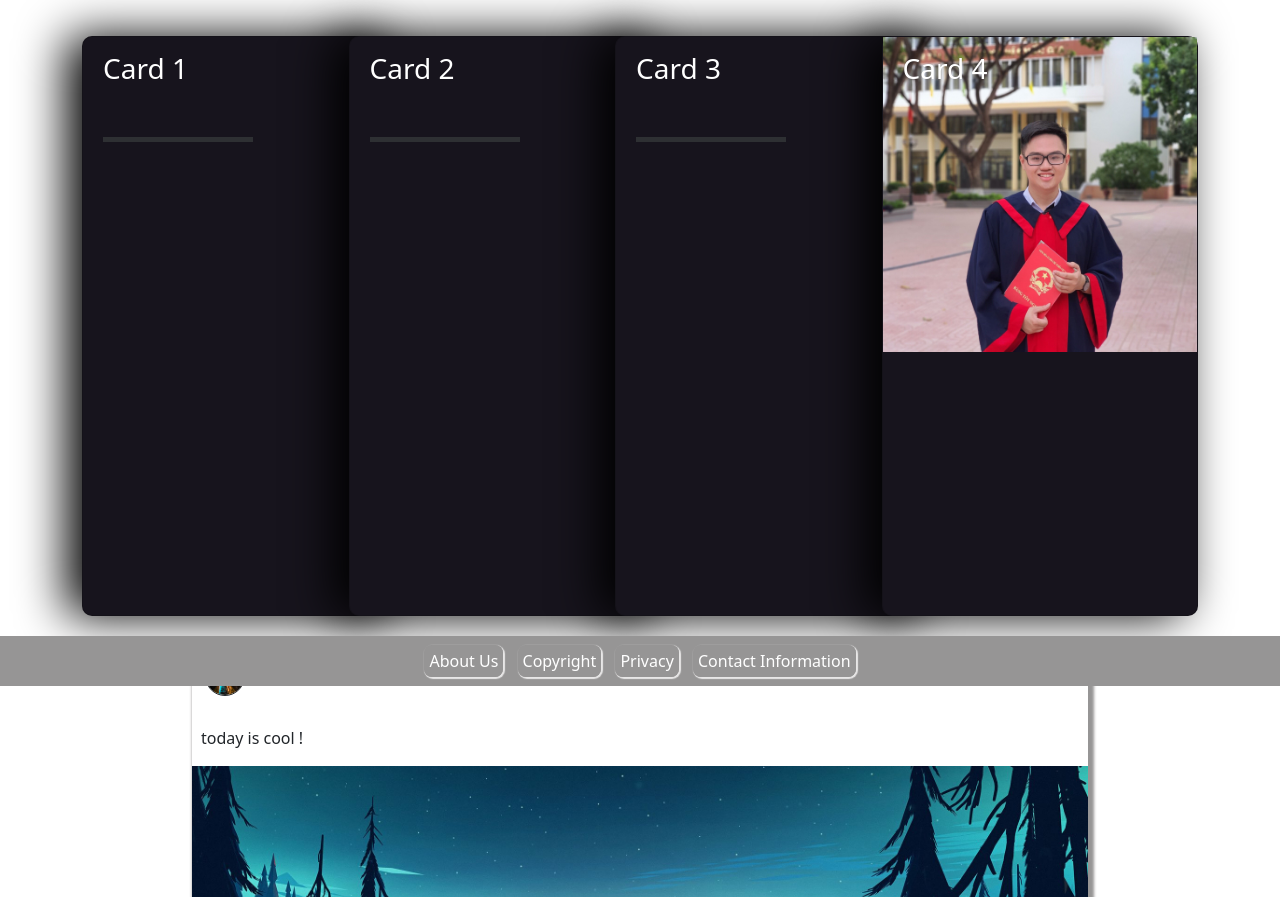
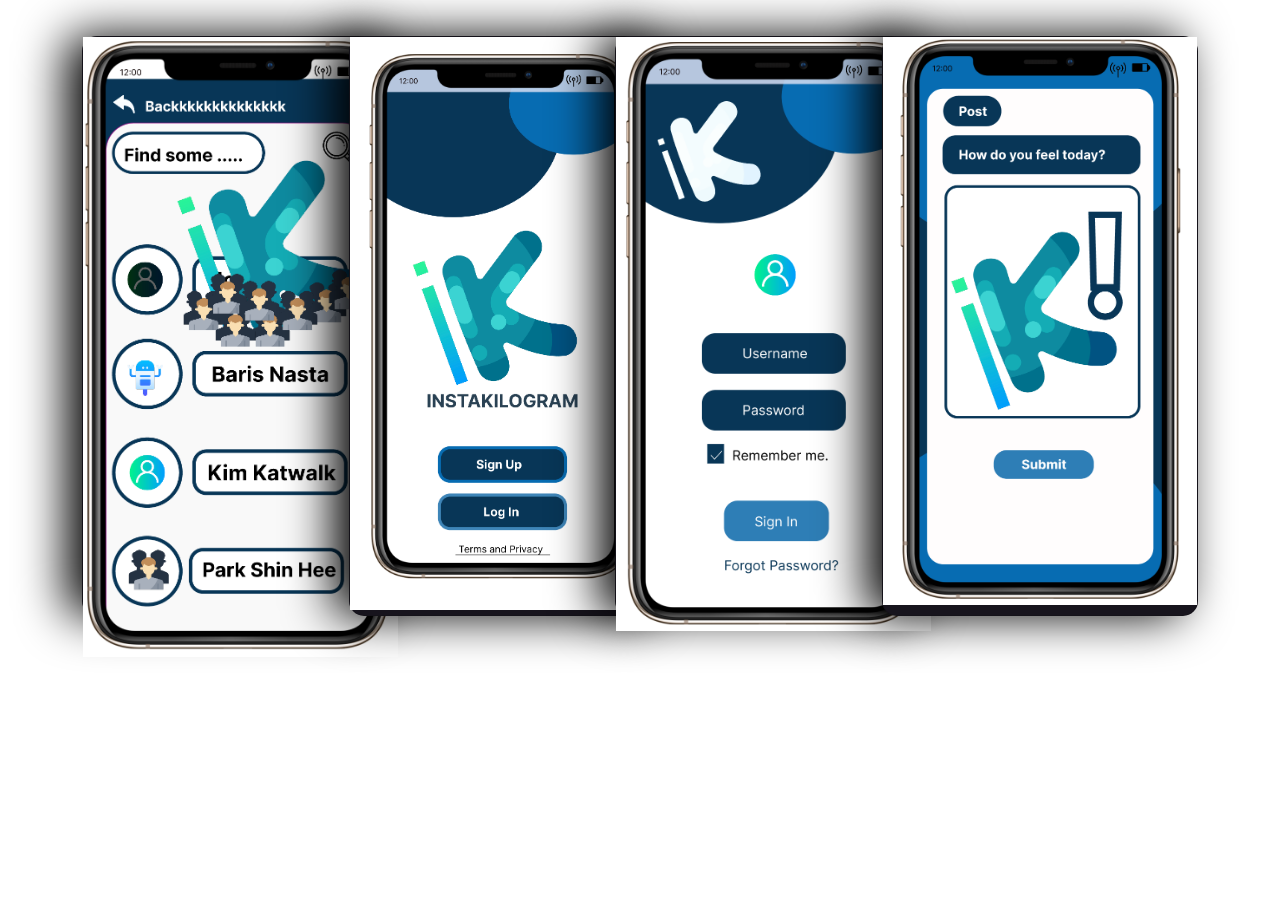
Before and after one commit to s3891667/Full_Stack_Website, a PHP site: page /home.php in a window 1280 px wide. Shown: the part 114-1011 px from the top of the page. After the commit the page ends 772 px from the top, so only its background shows below. Run offline with PHP 8.4, Linux system fonts and the light colour scheme; the visitor is signed in with stand-in values (Sample User, id 1).

Commit message:
Uodate Carosuel

```diff
--- a/css/carousel.css
+++ b/css/carousel.css
@@ -18,6 +18,7 @@
     transition: 0.4s ease-out;
     position: relative;
     left: 0px;
+    border-radius: 15px;
   }
 
   .card:not(:first-child) {
@@ -27,6 +28,7 @@
   .card:hover {
     transform: translateY(-20px);
     transition: 0.4s ease-out;
+    border-radius: 15px;
   }
 
   .card:hover~.card {
--- a/www/home.php
+++ b/www/home.php
@@ -79,40 +79,15 @@ function welcome()
         <div class="carousel_style">
             <div class="container d-flex justify-content-center ">
                 <div class="card">
-                    <h3 class="title">Card 1</h3>
-                    <div class="bar">
-                        <div class="emptybar"></div>
-                        <div class="filledbar"></div>
-                    </div>
-
+                <img src="../picture/caro1.png" alt="">
                 </div>
                 <div class="card">
-                    <h3 class="title">Card 2</h3>
-                    <div class="bar">
-                        <div class="emptybar"></div>
-                        <div class="filledbar"></div>
-                    </div>
-                </div>
+                <img src="../picture/caro2.png" alt="">                </div>
                 <div class="card">
-                    <h3 class="title">Card 3</h3>
-                    <div class="bar">
-                        <div class="emptybar"></div>
-                        <div class="filledbar"></div>
-                    </div>
-                </div>
+                <img src="../picture/caro3.png" alt="">                </div>
                 <div class="card">
-                    <h3 class="title">Card 4</h3>
+                <img src="../picture/caro4.png" alt="">                    <!-- <div class="bar">
 
-                    <img src="../picture/3.jpg" alt="">
-                    <!-- <div class="bar">
-                        <div class="emptybar"></div>
-                        <div class="filledbar"></div>
-                    </div> -->
-
-                </div>
-            </div>
-
-        </div>
 
         <?php
         include "../dataProcessing/user_resources_handling.php";
```
Also changed, not shown: picture/caro1.png (added), picture/caro2.png (added), picture/caro3.png (added), picture/caro4.png (added), 2 other files.
